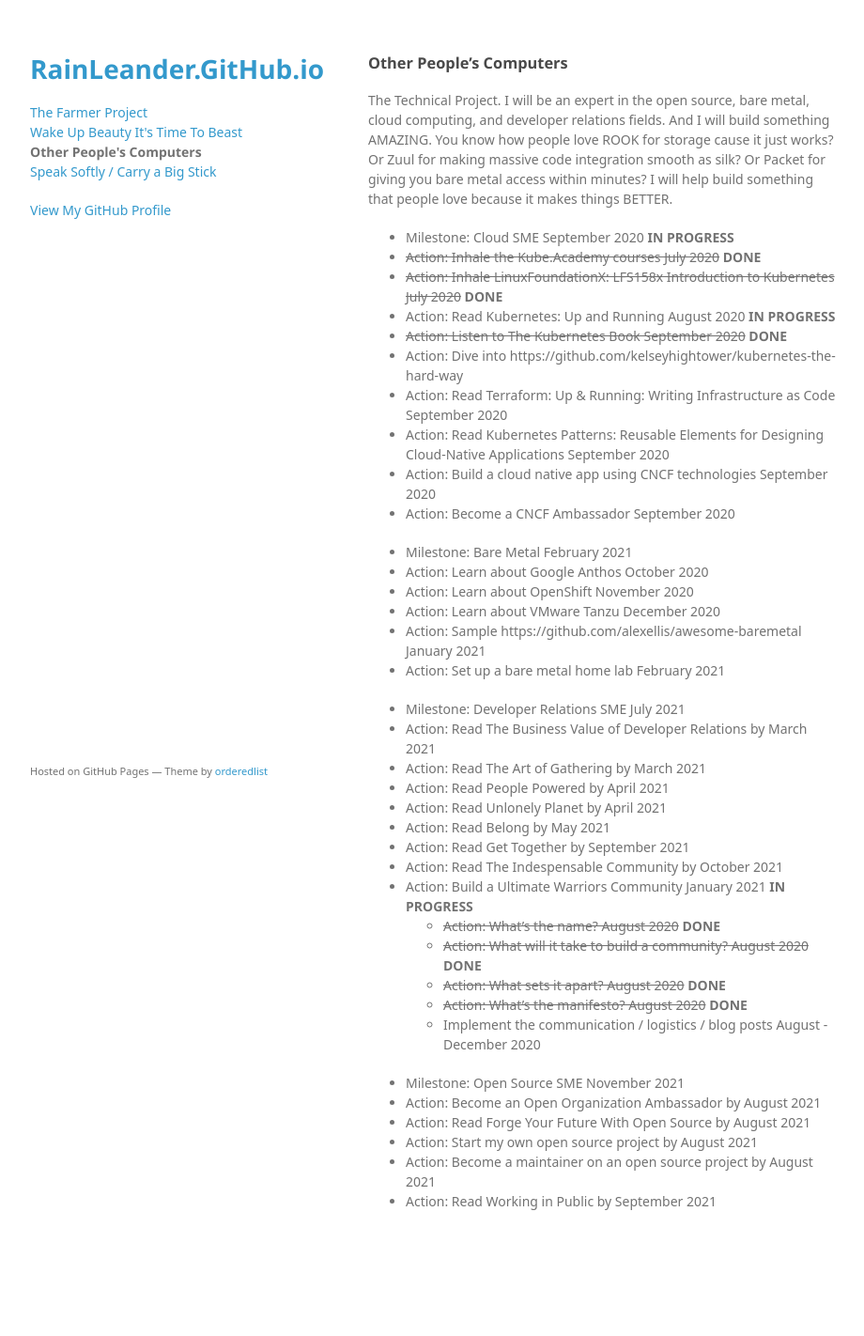
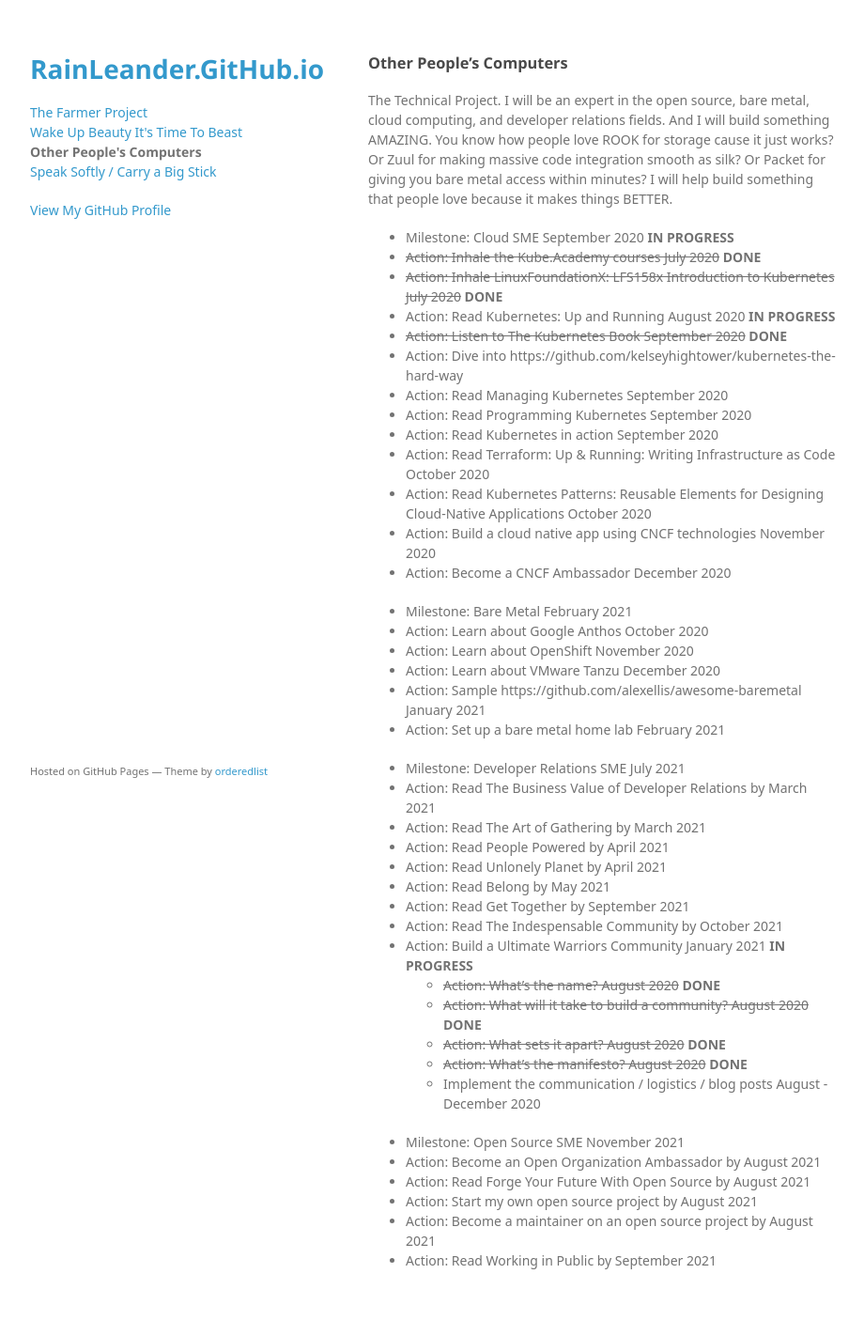
Before and after one commit to rainleander/rainleander.github.io, a Jekyll site: the page other-peoples-computers.html, which Jekyll copies as it is, in a window 1280 px wide. Shown: the whole page at 94% size, without its empty margins (178-1098 px from the left). Built offline with Jekyll 4.4.1, drawn with Linux system fonts in a browser that asks for light colours; some web fonts are replaced; before the commit the page ends 1359 px from its top, so only the background shows below that.

Commit message:
Update other-peoples-computers.html
Signed-off-by: K Rain Leander <rainleander@users.noreply.github.com>

```diff
--- a/other-peoples-computers.html
+++ b/other-peoples-computers.html
@@ -35,10 +35,13 @@
         <li>Action: Read Kubernetes: Up and Running August 2020 <b>IN PROGRESS</b></li>
         <li><del>Action: Listen to The Kubernetes Book September 2020</del> <b>DONE</b></li>
         <li>Action: Dive into https://github.com/kelseyhightower/kubernetes-the-hard-way</li>
-        <li>Action: Read Terraform: Up & Running: Writing Infrastructure as Code September 2020</li>
-        <li>Action: Read Kubernetes Patterns: Reusable Elements for Designing Cloud-Native Applications September 2020</li>
-        <li>Action: Build a cloud native app using CNCF technologies September 2020</li>
-        <li>Action: Become a CNCF Ambassador September 2020</li></ul>
+        <li>Action: Read Managing Kubernetes September 2020</li>
+        <li>Action: Read Programming Kubernetes September 2020</li>
+        <li>Action: Read Kubernetes in action September 2020</li>
+        <li>Action: Read Terraform: Up & Running: Writing Infrastructure as Code October 2020</li>
+        <li>Action: Read Kubernetes Patterns: Reusable Elements for Designing Cloud-Native Applications October 2020</li>
+        <li>Action: Build a cloud native app using CNCF technologies November 2020</li>
+        <li>Action: Become a CNCF Ambassador December 2020</li></ul>
 
         <ul><li>Milestone: Bare Metal February 2021</li>
           <li>Action: Learn about Google Anthos October 2020</li>
```
